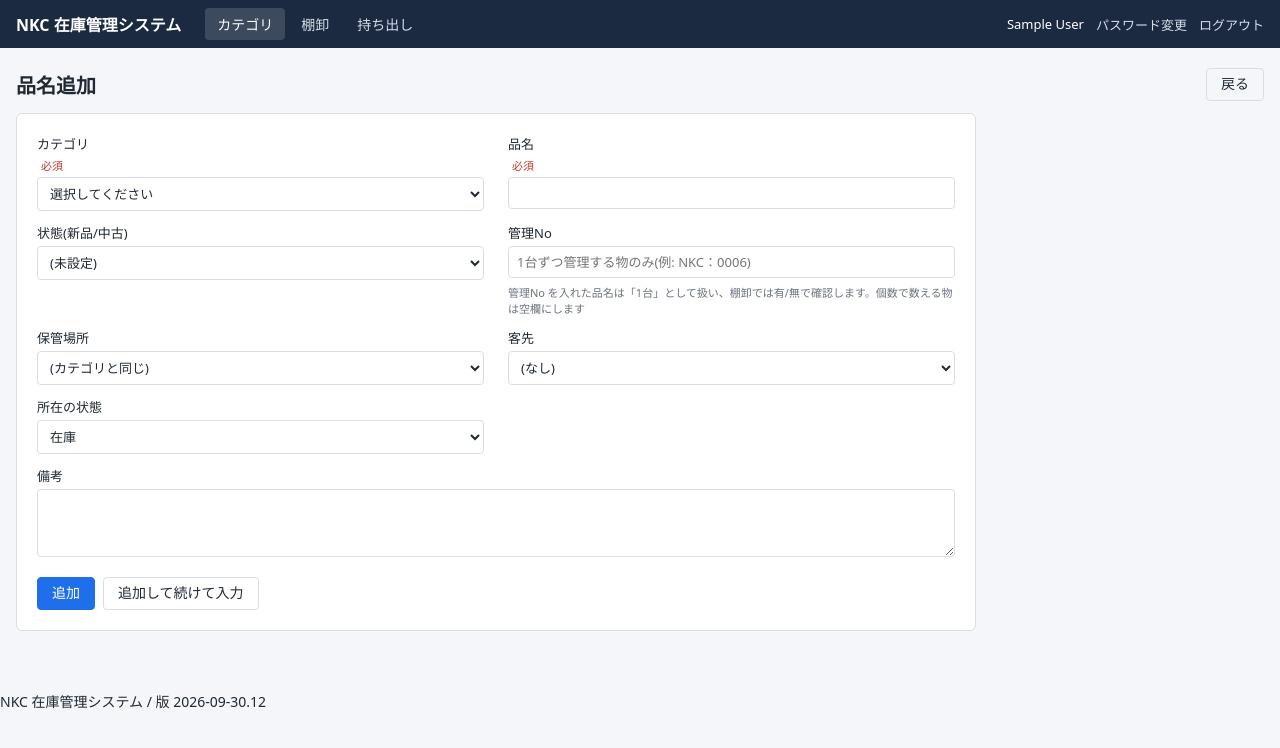
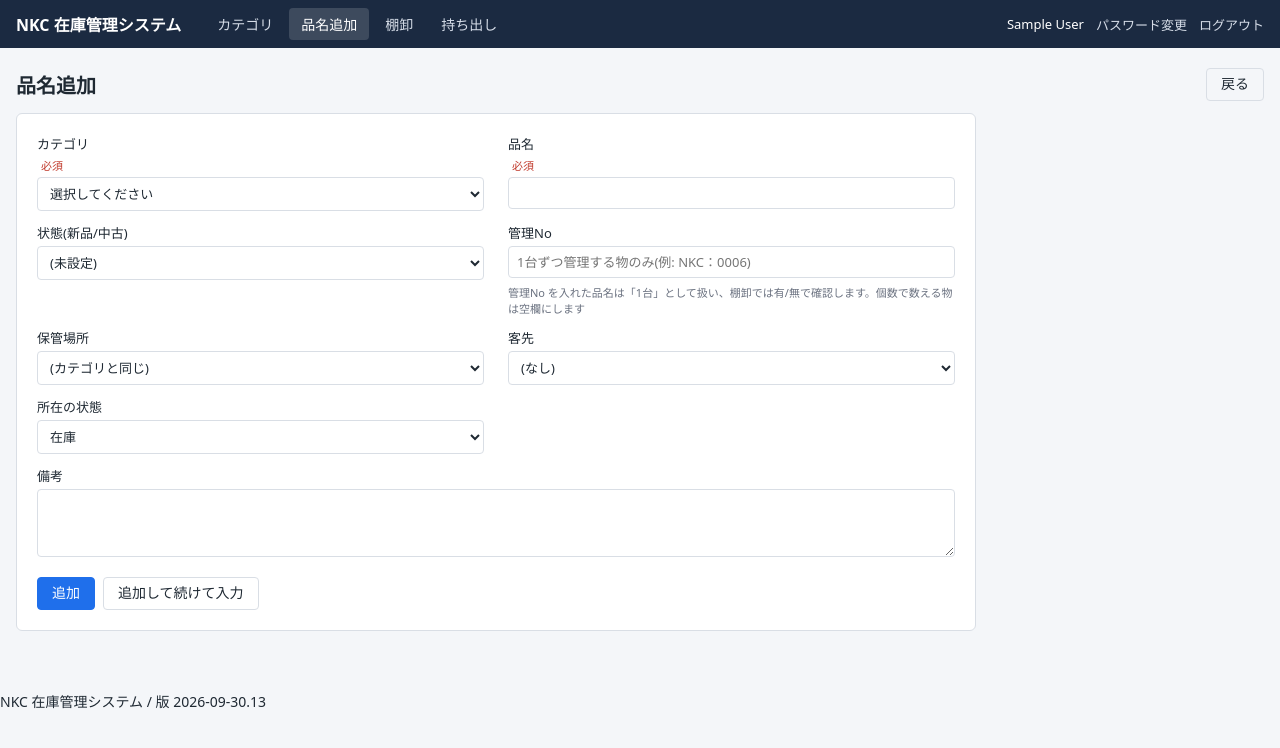
Before and after one commit to tyamanouchi12-code/-, a PHP site: page /index.php?page=unit&action=new in a window 1280 px wide. Shown: the top 748 px of the page. Run offline with PHP 8.4, Linux system fonts and the light colour scheme; the visitor is signed in with stand-in values (Sample User, id 1); data that the repository does not hold is empty.

Commit message:
上部メニューに「品名追加」を追加
Co-Authored-By: Claude Fable 5.1 <noreply@anthropic.com>
Claude-Session: https://claude.ai/code/session_01Ri3r8gT3MYmawSEEk5gsQq

```diff
--- a/webapp/app/bootstrap.php
+++ b/webapp/app/bootstrap.php
@@ -15,7 +15,7 @@ if (is_file(APP_DIR . '/config.local.php')) {
     }
 }
 define('APP_NAME', $config['app']['name']);
-define('APP_VERSION', '2026-09-30.12');   // 画面下部に表示。アップロード漏れの確認用(更新のたびに上げる)
+define('APP_VERSION', '2026-09-30.13');   // 画面下部に表示。アップロード漏れの確認用(更新のたびに上げる)
 date_default_timezone_set($config['app']['timezone']);
 
 require APP_DIR . '/lib/db.php';
--- a/webapp/app/views/layout.php
+++ b/webapp/app/views/layout.php
@@ -13,7 +13,8 @@
     <a class="brand" href="<?= h(url('dashboard')) ?>"><?= h(APP_NAME) ?></a>
     <?php if ($me): ?>
     <nav class="nav">
-      <a href="<?= h(url('items')) ?>" class="<?= ($view ?? '') === 'items/list' || str_starts_with($view ?? '', 'items/') || str_starts_with($view ?? '', 'units/') ? 'active' : '' ?>">カテゴリ</a>
+      <a href="<?= h(url('items')) ?>" class="<?= str_starts_with($view ?? '', 'items/') || (str_starts_with($view ?? '', 'units/') && ($title ?? '') !== '品名追加') ? 'active' : '' ?>">カテゴリ</a>
+      <a href="<?= h(url('unit', ['action' => 'new'])) ?>" class="<?= ($title ?? '') === '品名追加' ? 'active' : '' ?>">品名追加</a>
       <a href="<?= h(url('counts')) ?>" class="<?= str_starts_with($view ?? '', 'counts/') ? 'active' : '' ?>">棚卸</a>
       <a href="<?= h(url('checkout')) ?>" class="<?= str_starts_with($view ?? '', 'checkout/') ? 'active' : '' ?>">持ち出し</a>
       <?php if (can('master.manage')): ?><a href="<?= h(url('masters')) ?>" class="<?= str_starts_with($view ?? '', 'masters/') ? 'active' : '' ?>">マスタ</a><?php endif; ?>
```
Also changed, not shown: docs/07_XServer導入手順.md (+1 -0 lines).
